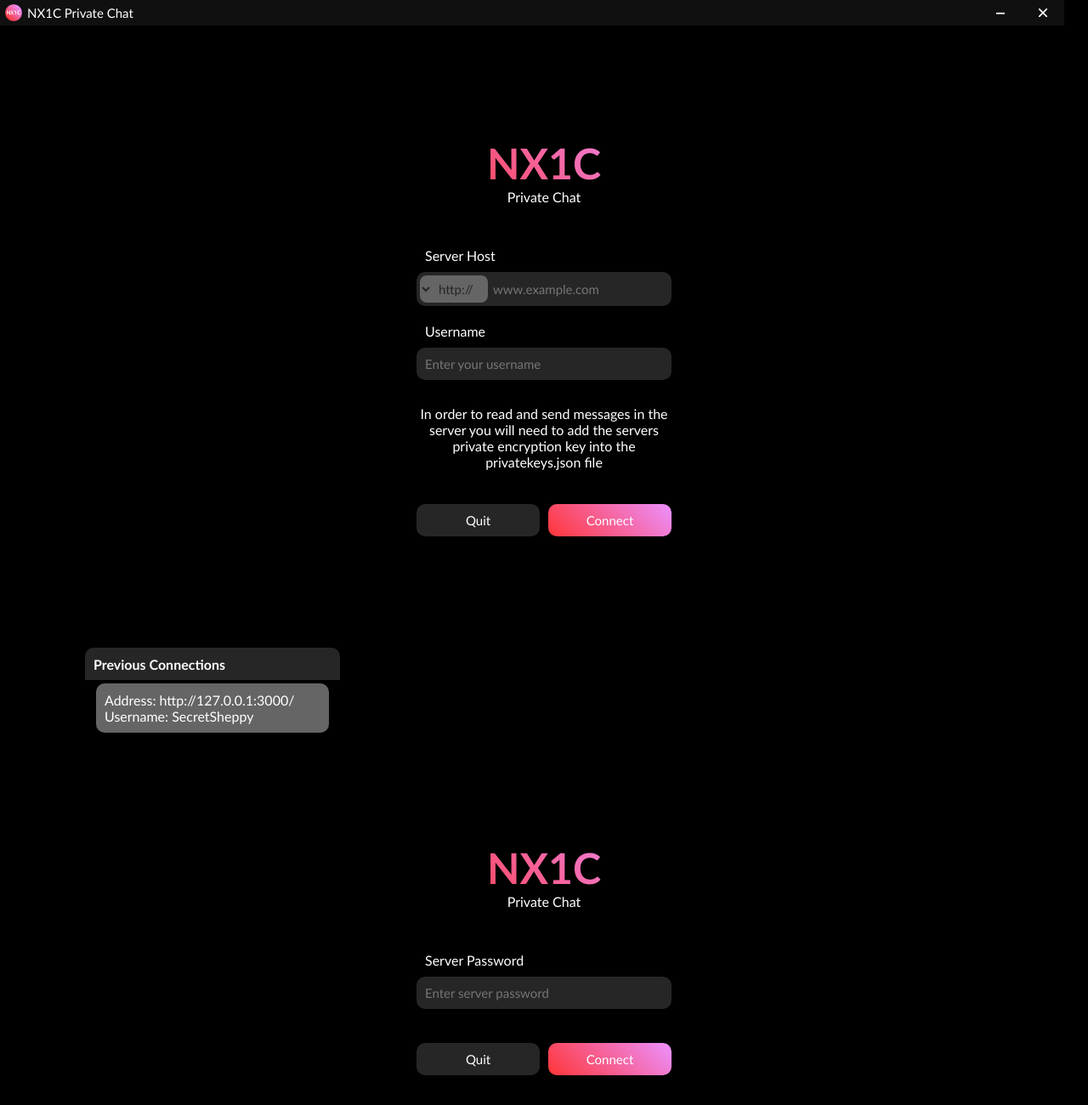
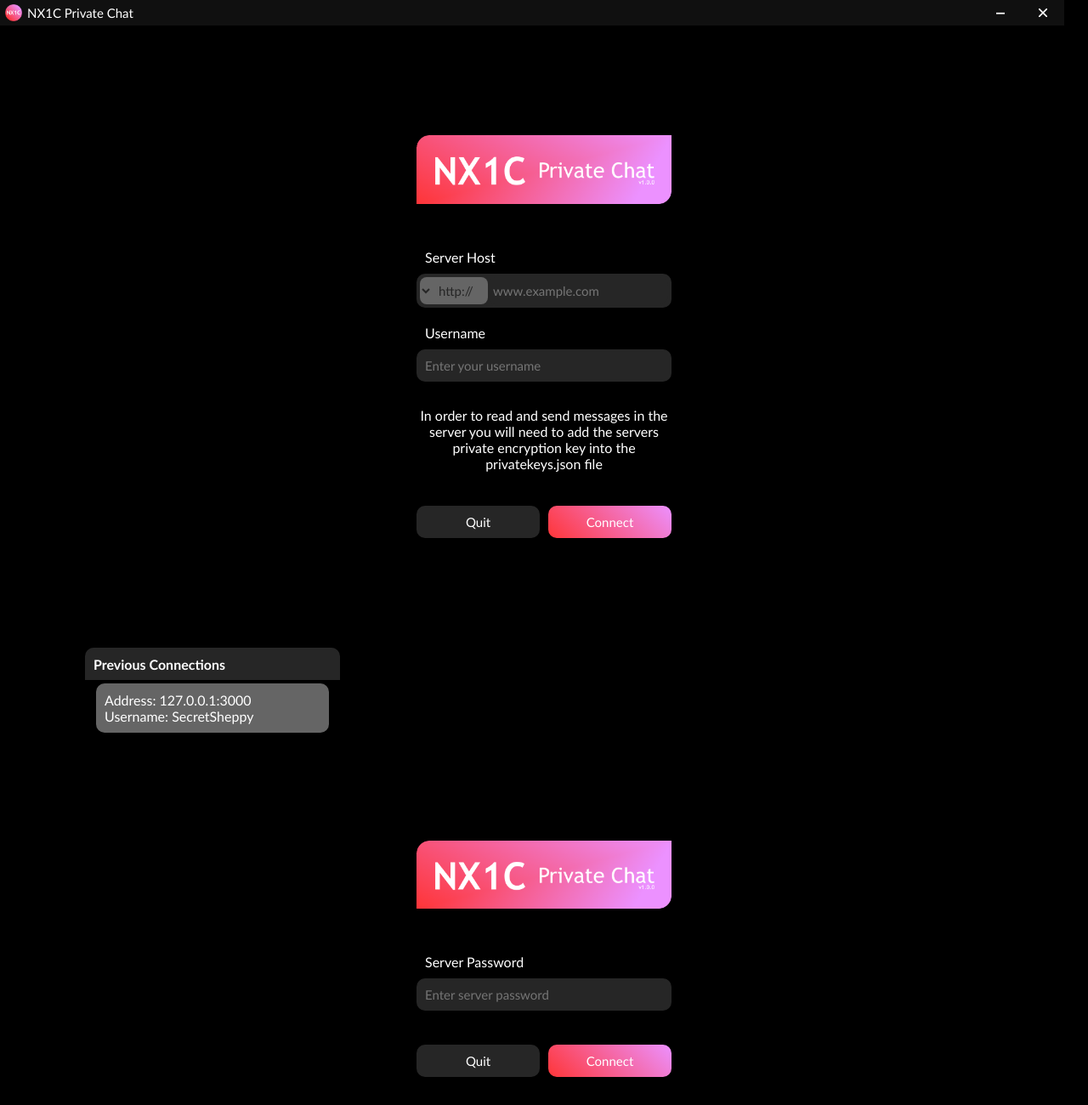
Before and after one commit to SecretSheppy/nx1c-private-chat, a website: page interface.html in a window 1280 px wide. Shown: the top 1300 px of the page at 85% size. Drawn offline with nearby package versions, Linux system fonts and the light colour scheme.

Commit message:
New Logo
Improved branding

```diff
--- a/interface.html
+++ b/interface.html
@@ -29,15 +29,14 @@
     <h4>Previous Connections</h4>
     <div class="connections">
         <div class="connection" onclick="loadPreviousConnection(this)">
-            <p>Address: http://127.0.0.1:3000/</p>
+            <p>Address: 127.0.0.1:3000</p>
             <p>Username: SecretSheppy</p>
         </div>
     </div>
 </div>
 <div class="login-wrapper" id="login">
     <div class="login">
-        <h1>NX1C</h1>
-        <p>Private Chat</p>
+        <img src="resources/images/pc_logo.png">
         <div class="label-wrapper">
             <label for="username">Server Host</label>
         </div>
@@ -61,8 +60,7 @@
 </div>
 <div class="login-wrapper" id="password">
     <div class="login">
-        <h1>NX1C</h1>
-        <p>Private Chat</p>
+        <img src="resources/images/pc_logo.png">
         <div class="label-wrapper">
             <label for="password-text">Server Password</label>
         </div>
```
Also changed, not shown: resources/images/pc_logo.png (added), 1 other file.
